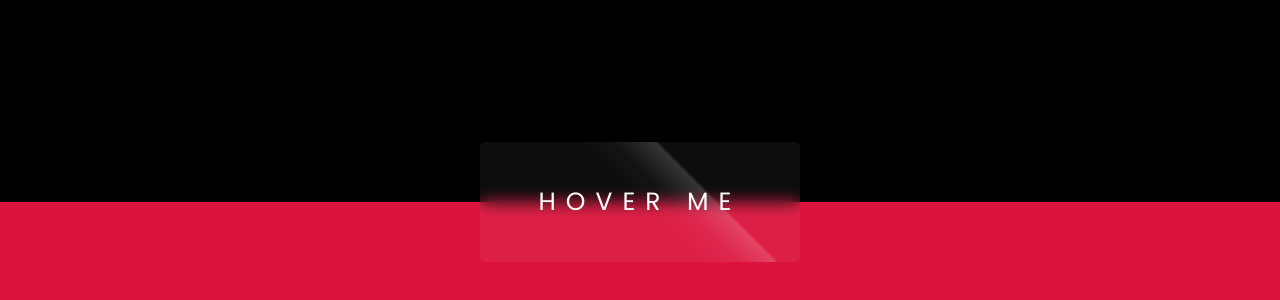
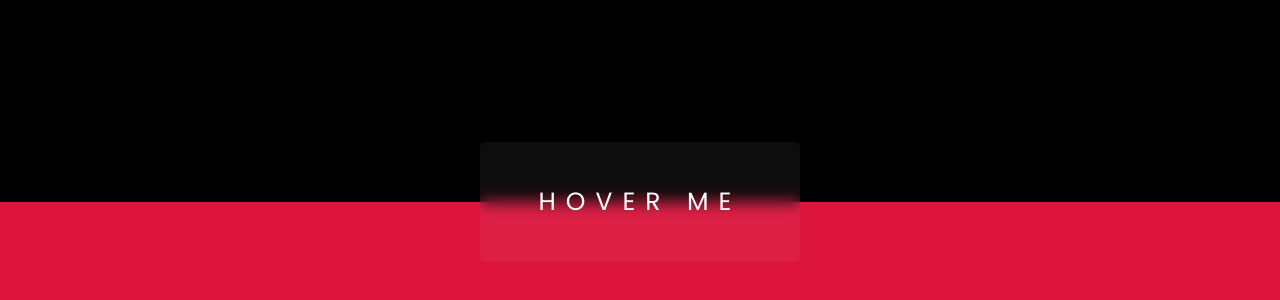
Before and after one commit to kannder83/glassmorphims-button-css, a plain HTML site: page index.html in a window 1280 px wide. Shown: the part 198-498 px from the top of the page. Drawn offline with Linux system fonts and the light colour scheme.

Commit message:
Se agrega información del CSS. Se finalizan los estilos.

```diff
--- a/main.css
+++ b/main.css
@@ -26,7 +26,9 @@
   letter-spacing: 10px;
   backdrop-filter: blur(8px);
   cursor: pointer;
+  outline: none;
   border-radius: 5px;
+  transition: 0.5s;
 }
 
 button::after {
@@ -43,4 +45,14 @@
     rgba(255, 255, 255, 0.16) 67%,
     transparent 68%
   );
+  background-size: 200% 100%;
+  background-position: 165% 0;
+  transition: 0.7s;
 }
+button:hover::after{
+  background-position: -20% 0;
+}
+button:hover{
+  box-shadow: 15px 30px 32px rgba(0, 0, 0, 0.25);
+  transform: translateY(-10px);
+}
```
